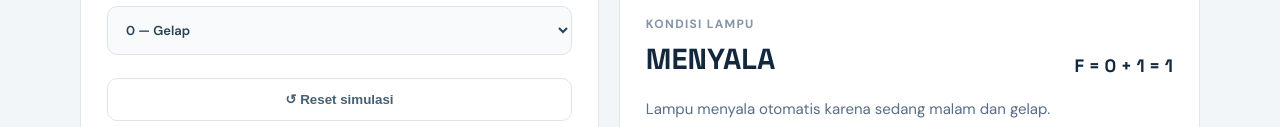
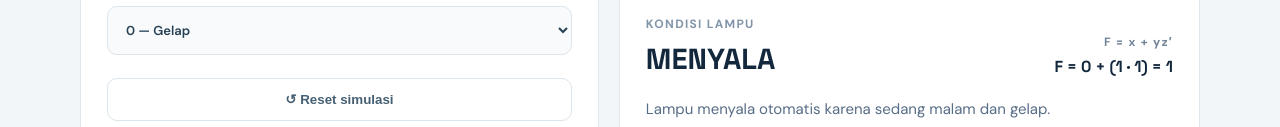
Before and after one commit to RadityaIhsan-cmyk/AljabarBoolean_LampuJalan, a plain HTML site: page DISKRIT 2/LUMEN-Layout-Revisi/index.html in a window 1280 px wide. Shown: the part 486-613 px from the top of the page. Drawn offline with Linux system fonts and the light colour scheme.

Commit message:
Tampilkan rumus lengkap F = x + yz′ pada hasil simulasi

```diff
--- a/DISKRIT 2/LUMEN-Layout-Revisi/index.html
+++ b/DISKRIT 2/LUMEN-Layout-Revisi/index.html
@@ -67,7 +67,10 @@
             <small>KONDISI LAMPU</small>
             <h2 id="status">MENYALA</h2>
           </div>
-          <strong id="formula">F = 0 + 1 = 1</strong>
+          <div class="rumus">
+            <small>F = x + yz′</small>
+            <strong id="formula">F = 0 + (1 · 1) = 1</strong>
+          </div>
         </div>
         <p id="reason" class="alasan">Lampu menyala otomatis karena sedang malam dan gelap.</p>
       </section>
--- a/DISKRIT 2/LUMEN-Layout-Revisi/script.js
+++ b/DISKRIT 2/LUMEN-Layout-Revisi/script.js
@@ -20,7 +20,7 @@ function cekLampu() {
 
   document.getElementById('status').textContent = hasil ? 'MENYALA' : 'MATI';
   document.getElementById('formula').textContent =
-    'F = ' + x + ' + ' + otomatis + ' = ' + hasil;
+    'F = ' + x + ' + (' + y + ' · ' + notZ + ') = ' + hasil;
 
   document.getElementById('scene').classList.toggle('on', hasil === 1);
   document.getElementById('scene').classList.toggle('day', y === 0);
--- a/DISKRIT 2/LUMEN-Layout-Revisi/style.css
+++ b/DISKRIT 2/LUMEN-Layout-Revisi/style.css
@@ -271,3 +271,9 @@ footer {
   .alasan { font-size: 14px; }
   footer { flex-direction: column; }
 }
+
+/* Rumus tiga peubah pada hasil simulasi */
+.rumus { display: flex; flex-direction: column; align-items: flex-end; gap: 6px; text-align: right; }
+.rumus small { font-size: 12px; font-weight: 700; color: #718397; }
+.rumus strong { font-size: 16px; white-space: normal; }
+@media (max-width: 480px) { .rumus strong { font-size: 13px; } }
```
